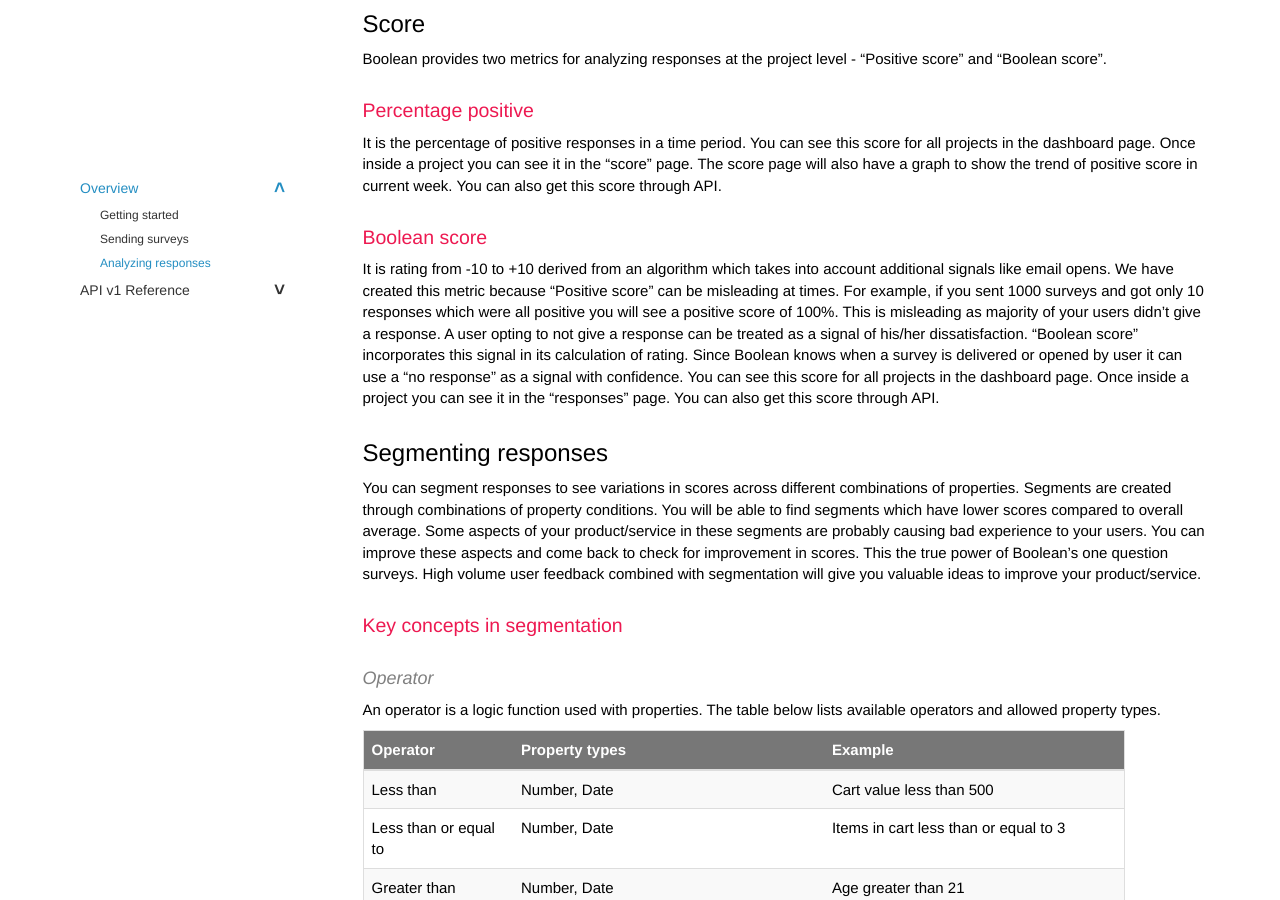
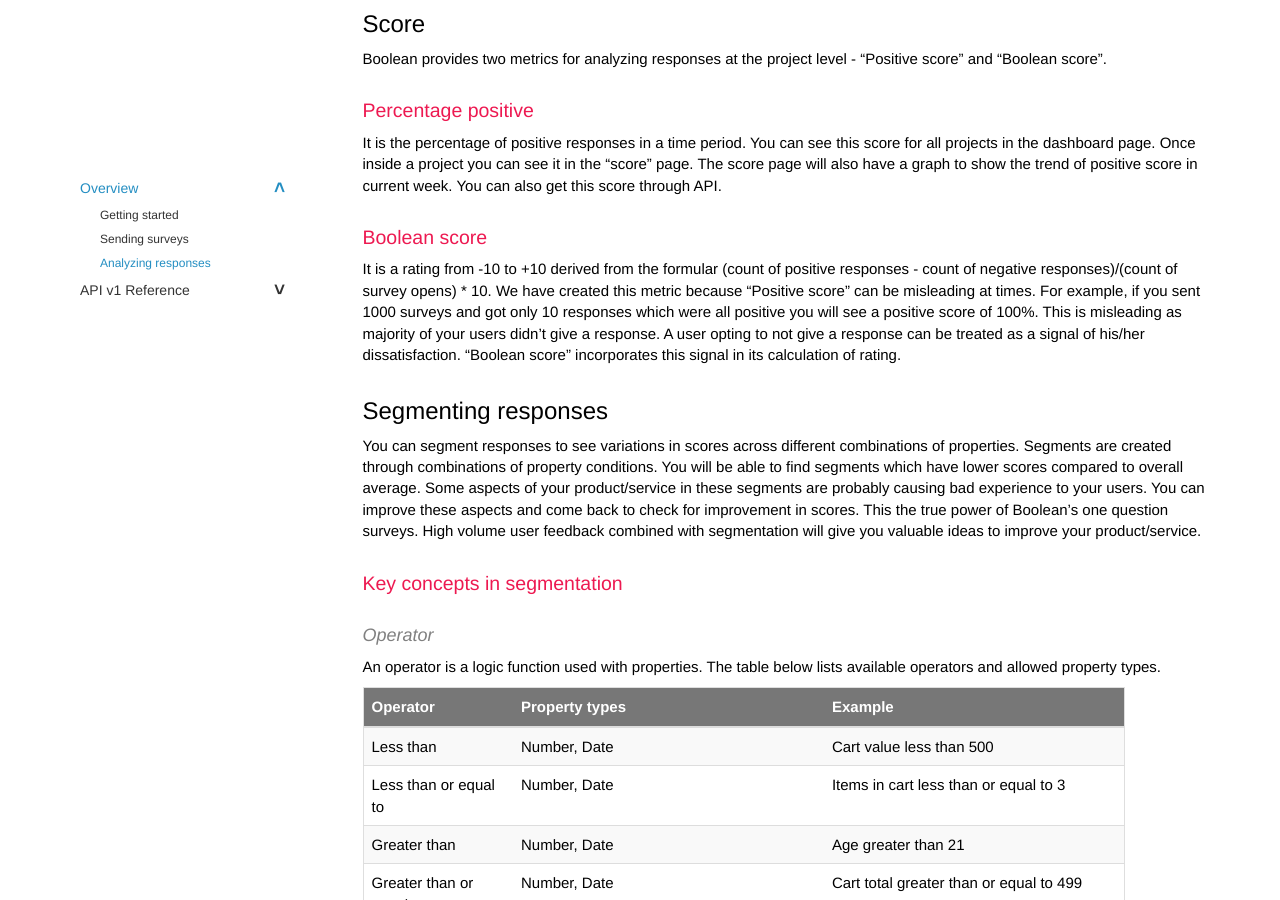
Before and after one commit to booleanapp/docs, a Jekyll site: the page built from pages/overview/analyze_responses.md, in a window 1280 px wide and 900 px high, scrolled down 565 px. Built offline with Jekyll 4.4.1, drawn with Linux system fonts in a browser that asks for light colours.

Commit message:
Added Boolean score formula.

```diff
--- a/pages/overview/analyze_responses.md
+++ b/pages/overview/analyze_responses.md
@@ -14,8 +14,7 @@
 
 ### Boolean score
 
-It is rating from -10 to +10 derived from an algorithm which takes into account additional signals like email opens. We have created this metric because “Positive score” can be misleading at times. For example, if you sent 1000 surveys and got only 10 responses which were all positive you will see a positive score of 100%. This is misleading as majority of your users didn’t give a response. A user opting to not give a response can be treated as a signal of his/her dissatisfaction. “Boolean score” incorporates this signal in its calculation of rating. Since Boolean knows when a survey is delivered or opened by user it can use a “no response” as a signal with confidence.
-You can see this score for all projects in the dashboard page. Once inside a project you can see it in the "responses" page. You can also get this score through API.
+It is a rating from -10 to +10 derived from the formular (count of positive responses - count of negative responses)/(count of survey opens) * 10. We have created this metric because “Positive score” can be misleading at times. For example, if you sent 1000 surveys and got only 10 responses which were all positive you will see a positive score of 100%. This is misleading as majority of your users didn’t give a response. A user opting to not give a response can be treated as a signal of his/her dissatisfaction. “Boolean score” incorporates this signal in its calculation of rating.
 
 ## Segmenting responses
 
```
